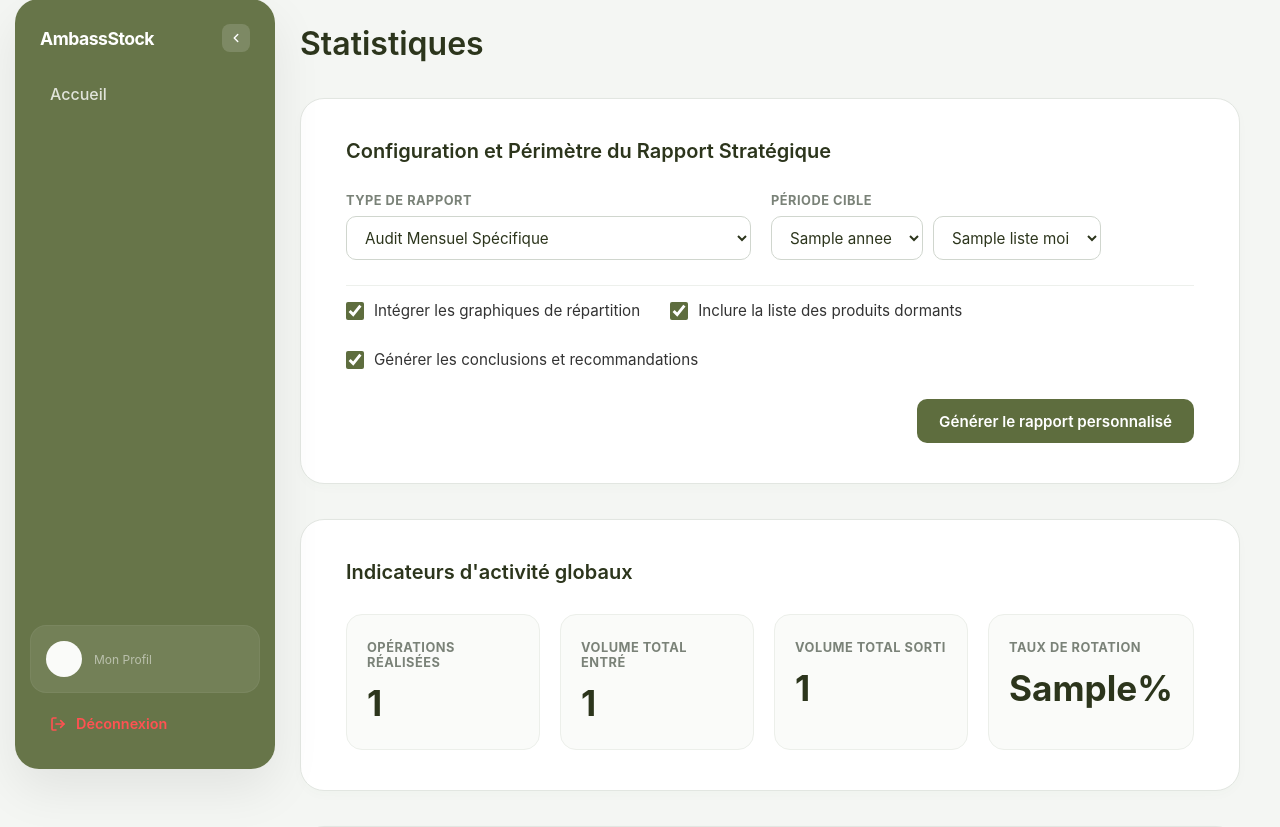
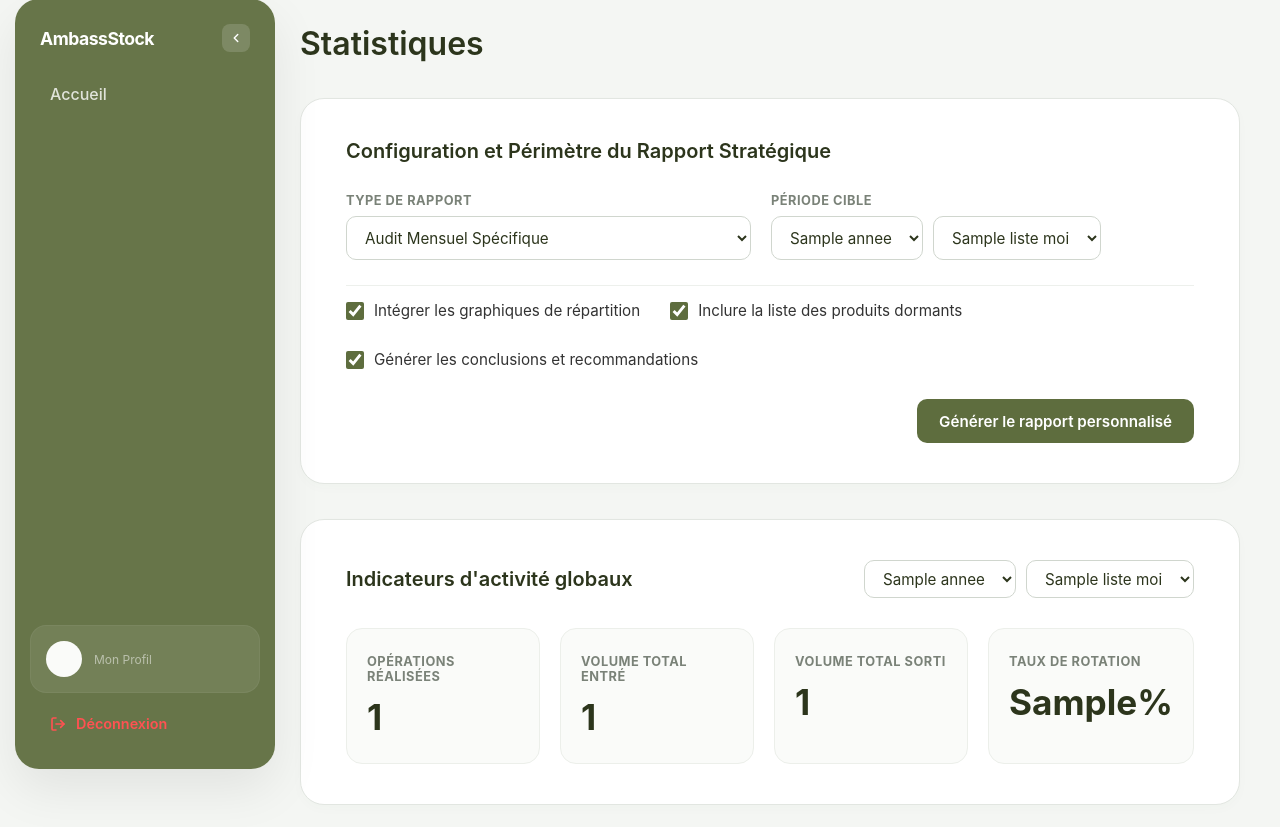
Before and after one commit to AMBmaurice/AmbassStock, a Django app: template templates/statistiques.html in a window 1280 px wide. Shown: the part 16-843 px from the top of the page. Run offline with Django 4.2, Linux system fonts and the light colour scheme; data comes from the database, SQL or seed files in the repository; tables that the repository leaves empty hold one stand-in row (values such as "Sample post"); the template is opened without the code that fills it: values that come from a table or form of the project are taken from there, most other values are stand-ins (such as "Sample title", 1, 10 or a date in 2020).

Commit message:
Add form for selecting global activity indicators

```diff
--- a/templates/statistiques.html
+++ b/templates/statistiques.html
@@ -218,7 +218,28 @@
         </div>
 
         <div class="stat-container-box">
-            <h4 class="card-title">Indicateurs d'activité globaux</h4>
+            <div style="display: flex; justify-content: space-between; align-items: center; margin-bottom: 30px; flex-wrap: wrap; gap: 15px;">
+                <h4 class="card-title" style="margin-bottom: 0;">Indicateurs d'activité globaux</h4>
+
+                <form method="GET" action="" id="globalIndicatorsForm" style="display: flex; align-items: center; gap: 10px;">
+                    <input type="hidden" name="view_mode" value="{{ view_mode }}">
+                    <input type="hidden" name="target_year" value="{{ annee_selectionnee }}">
+                    <input type="hidden" name="target_month" value="{{ mois_selectionne }}">
+
+                    <select name="stats_year" class="select-custom" style="min-width: 100px; height: 38px;" onchange="document.getElementById('globalIndicatorsForm').submit()">
+                        {% for annee in liste_annees %}
+                            <option value="{{ annee }}" {% if annee == stats_year %}selected{% endif %}>{{ annee }}</option>
+                        {% endfor %}
+                    </select>
+
+                    <select name="stats_month" class="select-custom" style="min-width: 140px; height: 38px;" onchange="document.getElementById('globalIndicatorsForm').submit()">
+                        {% for m in liste_mois %}**
+                            <option value="{{ m.valeur }}" {% if m.valeur|stringformat:"s" == stats_month|stringformat:"s" %}selected{% endif %}>{{ m.nom }}</option>
+                        {% endfor %}
+                    </select>
+                </form>
+            </div>
+
             <div class="big-numbers-grid">
                 <div class="number-card">
                     <div class="number-label">Opérations réalisées</div>
```
